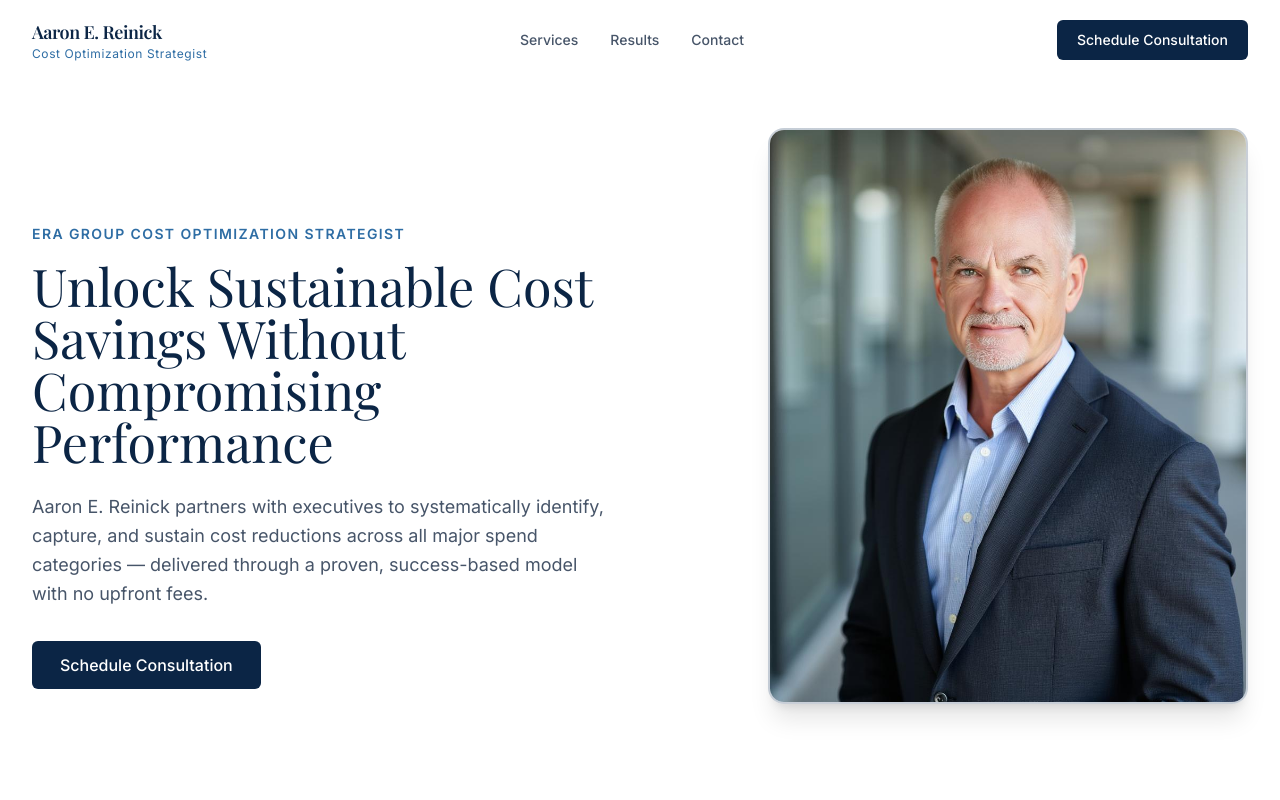
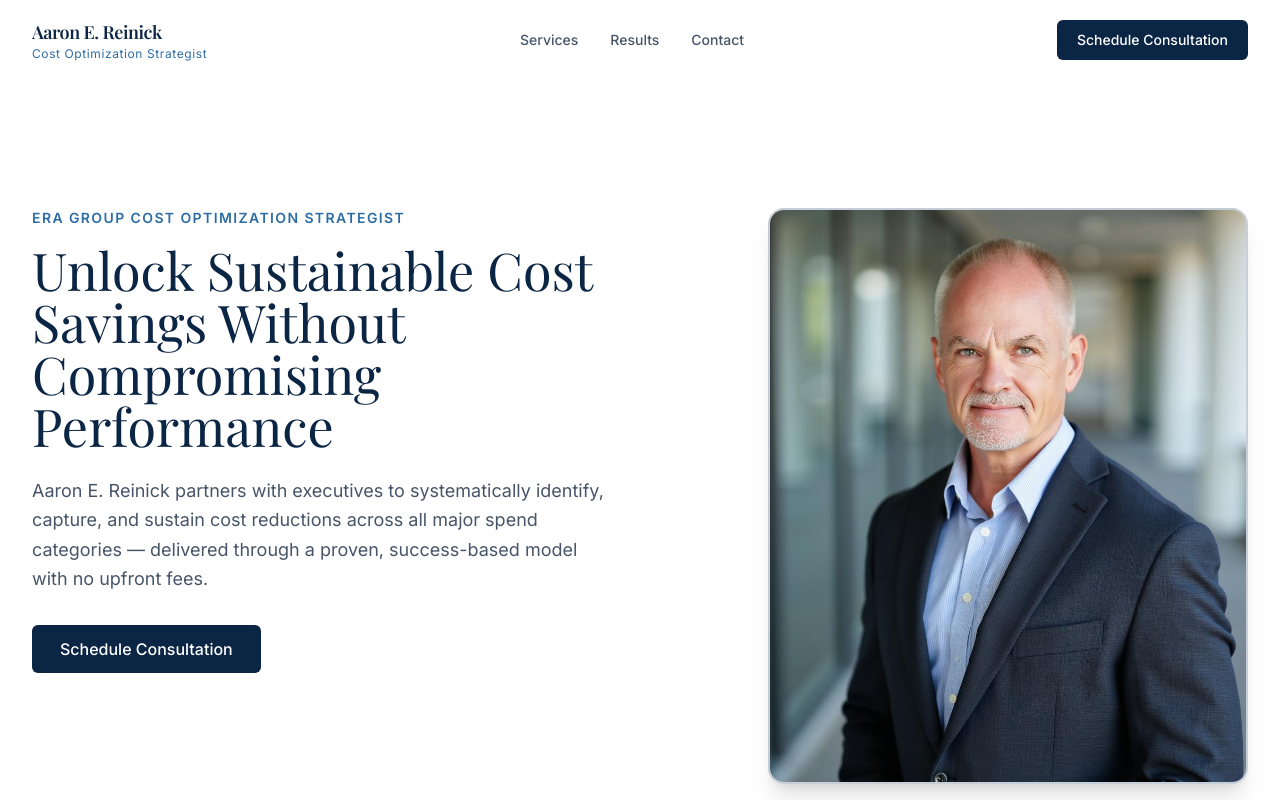
Before and after one commit to xBloodLotusx/aaronereinick, a React (Vite) app: page / in a window 1280 px wide. Shown: the top 800 px of the page. Built offline with nearby package versions, Linux system fonts and the light colour scheme; the HTML template or start-up script is replaced by a standard one.

Commit message:
fix(hero): adjust layout and dimensions for improved responsiveness

```diff
--- a/src/components/sections/Hero.tsx
+++ b/src/components/sections/Hero.tsx
@@ -12,8 +12,7 @@ export function Hero() {
   return (
     <section id="hero" className="pt-20 md:pt-24 bg-white">
       <div className="max-w-7xl mx-auto px-4 sm:px-6 lg:px-8 py-16 md:py-28">
-        <div className="grid md:grid-cols-2 gap-12 md:gap-16 items-center">
-          {/* Left: headline + CTA */}
+        <div className="grid md:grid-cols-2 gap-12 md:gap-16 items-start">
           <div>
             <p className="text-steel font-sans text-sm font-semibold uppercase tracking-widest mb-4">
               ERA Group Cost Optimization Strategist
@@ -23,14 +22,14 @@ export function Hero() {
             </h1>
             {/* Mobile portrait: show between headline and description on small screens only */}
             <div className="block md:hidden my-6">
-              <div className="relative mx-auto w-56 h-72 rounded-2xl border-2 border-navy/20 bg-gradient-to-br from-slate-50 to-slate-100 shadow-xl overflow-hidden">
+              <div className="relative mx-auto w-72 h-96 rounded-2xl border-2 border-navy/20 bg-gradient-to-br from-slate-50 to-slate-100 shadow-xl overflow-hidden">
                 <img
                   src={aaronPhoto}
                   alt="Aaron E. Reinick"
                   className="w-full h-full object-cover"
                 />
-                <div className="absolute -bottom-3 -right-3 w-16 h-16 bg-gold/10 rounded-full border border-gold/20 -z-10" />
-                <div className="absolute -top-2 -left-2 w-8 h-8 bg-steel/10 rounded-full border border-steel/20 -z-10" />
+                    <div className="absolute -bottom-4 -right-4 w-20 h-20 bg-gold/10 rounded-full border border-gold/20 -z-10" />
+                    <div className="absolute -top-3 -left-3 w-10 h-10 bg-steel/10 rounded-full border border-steel/20 -z-10" />
               </div>
             </div>
             <p className="text-slate-600 text-lg leading-relaxed mb-8">
@@ -49,16 +48,16 @@ export function Hero() {
           </div>
 
           {/* Right: portrait placeholder */}
-          <div className="hidden md:flex justify-end">
-            <div className="relative -mt-12 md:-mt-16 lg:-mt-20 w-80 h-96 md:w-[30rem] md:h-[36rem] rounded-2xl border-2 border-navy/20 bg-gradient-to-br from-slate-50 to-slate-100 shadow-xl overflow-hidden">
+              <div className="hidden md:flex justify-end items-start">
+            <div className="relative w-80 h-96 md:w-[30rem] md:h-[36rem] rounded-2xl border-2 border-navy/20 bg-gradient-to-br from-slate-50 to-slate-100 shadow-xl overflow-hidden">
               <img
                 src={aaronPhoto}
                 alt="Aaron E. Reinick"
                 className="w-full h-full object-cover"
               />
               {/* Decorative accents */}
-              <div className="absolute -bottom-3 -right-3 w-20 h-20 bg-gold/10 rounded-full border border-gold/20 -z-10" />
-              <div className="absolute -top-2 -left-2 w-10 h-10 bg-steel/10 rounded-full border border-steel/20 -z-10" />
+                  <div className="absolute -bottom-3 -right-3 w-20 h-20 bg-gold/10 rounded-full border border-gold/20 -z-10" />
+                  <div className="absolute -top-2 -left-2 w-10 h-10 bg-steel/10 rounded-full border border-steel/20 -z-10" />
             </div>
           </div>
         </div>
```
